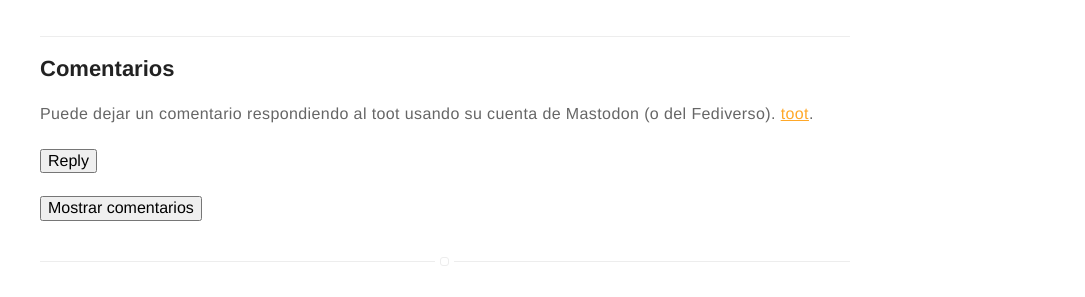
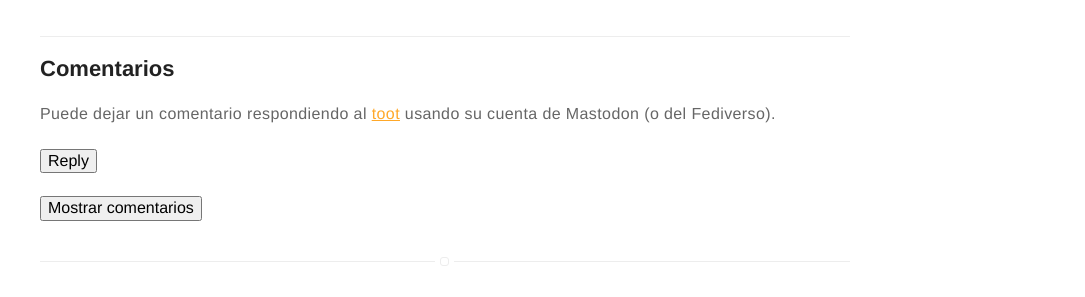
Before and after one commit to EuriNaiz/Euri, a Jekyll site: the page built from _posts/2021-06-04-Mail.md, in a window 1280 px wide. Shown: the part 1859-2156 px from the top of the page, without its empty margins (195-1280 px from the left). Built offline with Jekyll 4.4.1, drawn with Linux system fonts in a browser that asks for light colours.

Commit message:
Improved fediverse_comments translation

```diff
--- a/_includes/fediverse_comments.html
+++ b/_includes/fediverse_comments.html
@@ -1,6 +1,6 @@
 <div class="article-content">
     <h2>Comentarios</h2>
-    <p>Puede dejar un comentario respondiendo al toot usando su cuenta de Mastodon (o del Fediverso). <a class="link" href="https://{{ page.comments.host }}/@{{ page.comments.username }}/{{ page.comments.id }}">toot</a>.</p>
+    <p>Puede dejar un comentario respondiendo al <a class="link" href="https://{{ page.comments.host }}/@{{ page.comments.username }}/{{ page.comments.id }}">toot</a> usando su cuenta de Mastodon (o del Fediverso).</p>
     <p>
     <a class="button" href="https://{{ page.comments.host }}/interact/{{ page.comments.id }}?type=reply"><button id="reply">Reply</button></a>
     </p>
```
